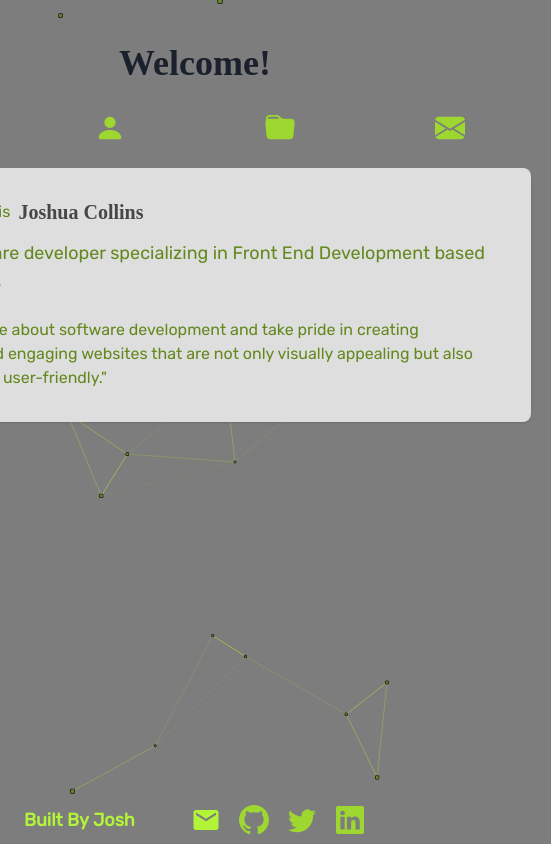
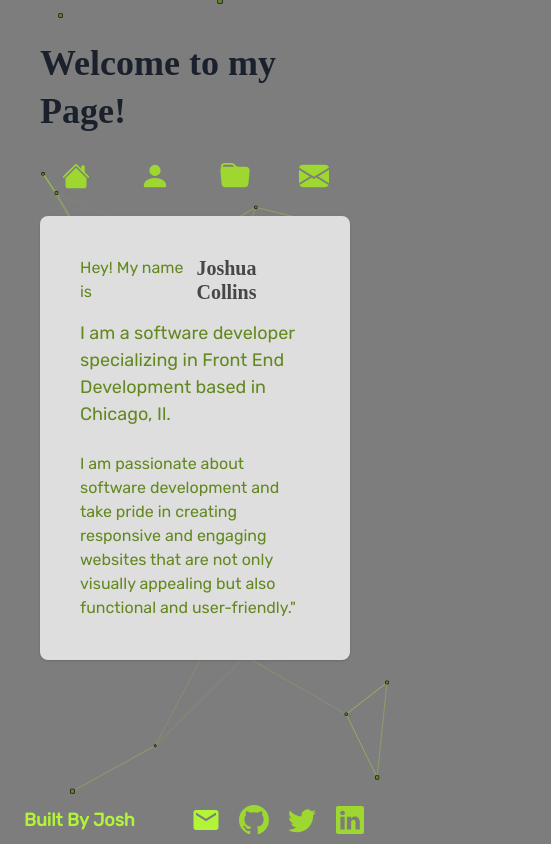
Before and after one commit to builtbyjosh/builtbyjosh-next-portfolio, a Next.js app: page / in a window 390 px wide. Shown: the whole page, 551 px wide, since content can reach past the window. Built offline with nearby package versions, Linux system fonts and the light colour scheme; a web font is replaced by a local one.

Commit message:
fix mobile view sizing bug

```diff
--- a/components/Layout.js
+++ b/components/Layout.js
@@ -35,15 +35,9 @@ const Layout = ({ heading, children }) => {
                   initial={{ x: 300, opacity: 0 }}
                   animate={{ x: 0, opacity: 1 }}
                   exit={{ x: 300, opacity: 0 }}
-                  transition={{ type: "spring", stiffness: 260, damping: 20 }}
+                  transition={{ type: "spring", stiffness: 100, damping: 10 }}
                 >
-                  <Box
-                    bg={"neutral.100"}
-                    borderRadius="lg"
-                    p={8}
-                    shadow="base"
-                    minW={"2xl"}
-                  >
+                  <Box bg={"neutral.100"} borderRadius="lg" p={8} shadow="base">
                     <VStack textColor={"secondary.800"}>{children}</VStack>
                   </Box>
                 </motion.div>
--- a/pages/about/index.js
+++ b/pages/about/index.js
@@ -13,8 +13,8 @@ const AboutMe = () => {
   ];
   return (
     <Layout heading={"A little about Me!"}>
-      <Container maxW="2xl" p={2}>
-        <Stack textAlign={"left"} color={"primary.500"} spacing={5}>
+      <Container maxW={"2xl"} p={2}>
+        <Stack color={"primary.500"} spacing={5}>
           <Text>
             I first became intersted in Software development in 2018. I started
             working through freeCodeCamps learning modules and then moved onto
--- a/pages/index.js
+++ b/pages/index.js
@@ -1,11 +1,11 @@
 /* eslint-disable react/no-unescaped-entities */
 import Layout from "../components/Layout";
-import { Box, Text, Heading, Stack } from "@chakra-ui/react";
+import { Container, Text, Heading, Stack } from "@chakra-ui/react";
 
 export default function Home() {
   return (
-    <Layout heading={"Welcome!"}>
-      <Box maxW={"2xl"}>
+    <Layout heading={"Welcome to my Page!"}>
+      <Container maxW={"2xl"} p={2}>
         <Stack mb={4} direction={{ base: "row", md: "column" }}>
           <Text color={"primary.500"}>Hey! My name is </Text>
           <Heading size={"md"}>Joshua Collins</Heading>
@@ -20,7 +20,7 @@ export default function Home() {
           responsive and engaging websites that are not only visually appealing
           but also functional and user-friendly."
         </Text>
-      </Box>
+      </Container>
     </Layout>
   );
 }
```
